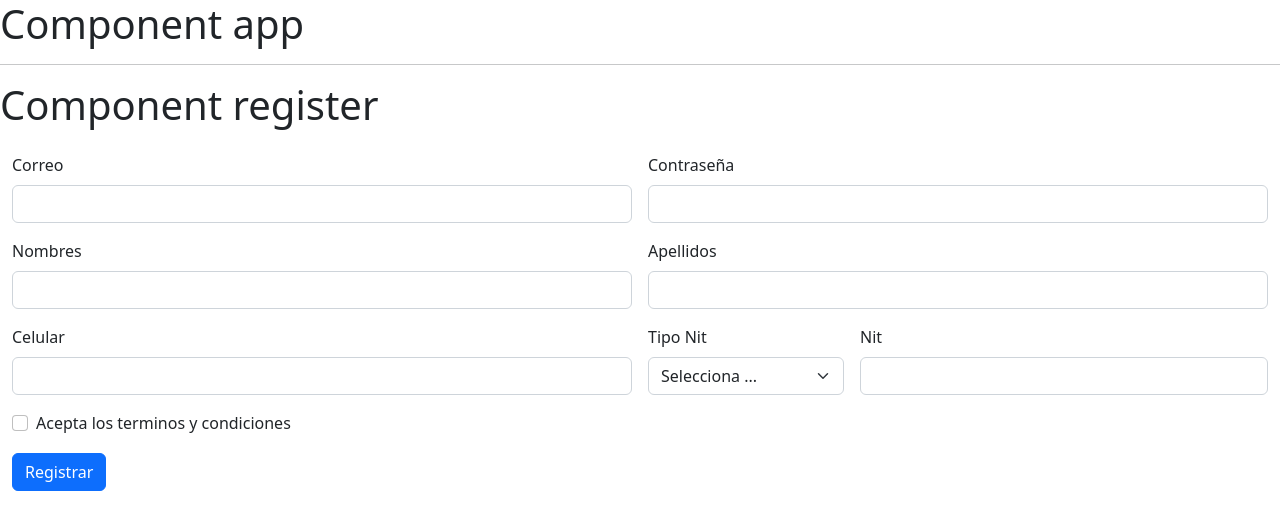
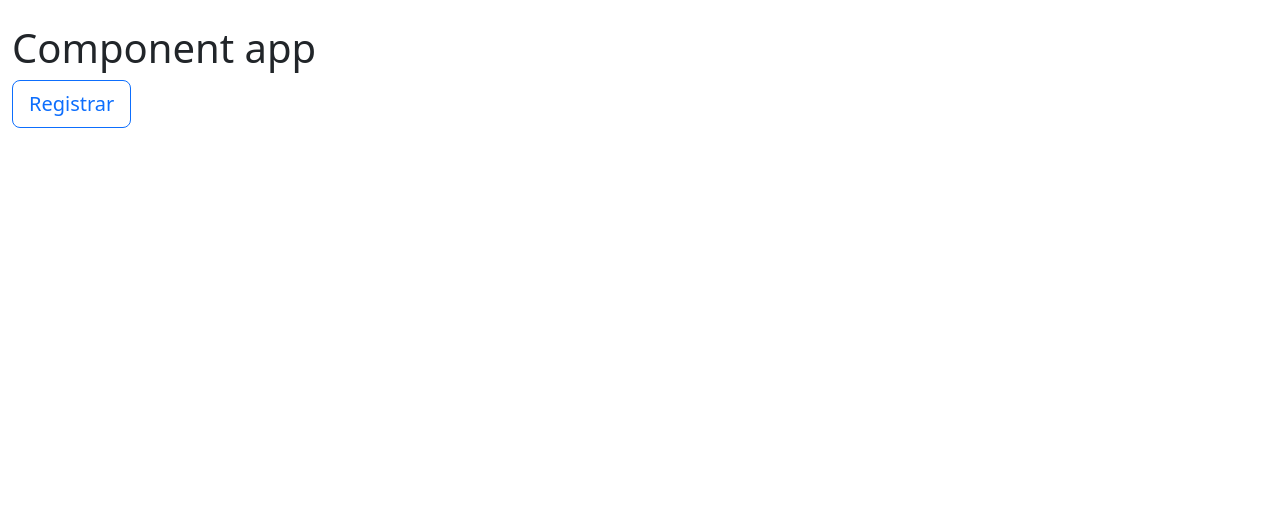
Before and after one commit to BankDNC/frontend, an Angular app: page / in a window 1280 px wide. Shown: the top 530 px of the page. Built offline with nearby package versions, Linux system fonts and the light colour scheme.

Commit message:
add modal register

```diff
--- a/package.json
+++ b/package.json
@@ -18,6 +18,7 @@
     "@angular/platform-browser": "^14.2.0",
     "@angular/platform-browser-dynamic": "^14.2.0",
     "@angular/router": "^14.2.0",
+    "@ng-bootstrap/ng-bootstrap": "^13.1.0",
     "@popperjs/core": "^2.11.6",
     "bootstrap": "^5.2.2",
     "jquery": "^3.6.1",
@@ -29,6 +30,7 @@
     "@angular-devkit/build-angular": "^14.2.5",
     "@angular/cli": "~14.2.5",
     "@angular/compiler-cli": "^14.2.0",
+    "@angular/localize": "^14.2.0",
     "@types/jasmine": "~4.0.0",
     "jasmine-core": "~4.3.0",
     "karma": "~6.4.0",
--- a/src/app/app.component.html
+++ b/src/app/app.component.html
@@ -1,3 +1,4 @@
-<h1>Component app</h1>
-<hr>
-<app-register></app-register>
+<div class="container-xxl bd-gutter mt-3 my-md-4 bd-layout">
+    <h1>Component app</h1>
+    <button class="btn btn-lg btn-outline-primary" (click)="openRegister()">Registrar</button>
+</div>
--- a/src/app/app.component.ts
+++ b/src/app/app.component.ts
@@ -1,4 +1,6 @@
 import { Component } from '@angular/core';
+import { NgbModal } from '@ng-bootstrap/ng-bootstrap';
+import { RegisterComponent } from 'src/app/components/register/register.component';
 
 @Component({
   selector: 'app-root',
@@ -7,4 +9,10 @@ import { Component } from '@angular/core';
 })
 export class AppComponent {
   title = 'bank-frontend';
+
+  constructor(private modalService: NgbModal) { }
+
+  openRegister() {
+    const modalRef = this.modalService.open(RegisterComponent, { size: 'xl', centered: true });
+  }
 }
--- a/src/app/app.module.ts
+++ b/src/app/app.module.ts
@@ -4,6 +4,7 @@ import { BrowserModule } from '@angular/platform-browser';
 import { AppRoutingModule } from './app-routing.module';
 import { AppComponent } from './app.component';
 import { RegisterComponent } from './components/register/register.component';
+import { NgbModule } from '@ng-bootstrap/ng-bootstrap';
 
 @NgModule({
   declarations: [
@@ -12,7 +13,8 @@ import { RegisterComponent } from './components/register/register.component';
   ],
   imports: [
     BrowserModule,
-    AppRoutingModule
+    AppRoutingModule,
+    NgbModule
   ],
   providers: [],
   bootstrap: [AppComponent]
--- a/src/app/components/register/register.component.html
+++ b/src/app/components/register/register.component.html
@@ -1,4 +1,8 @@
-<h1>Component register</h1>
+<div class="modal-header">
+    <h4 class="modal-title">Registro usuarios</h4>
+    <button type="button" class="btn-close" aria-label="Close" (click)="activeModal.dismiss('Cross click')"></button>
+</div>
+<div class="modal-body">
     <div class="container-xxl bd-gutter mt-3 my-md-4 bd-layout">
         <form class="row g-3">
             <div class="col-md-6">
@@ -34,17 +38,16 @@
                 <label for="inputNit" class="form-label">Nit</label>
                 <input type="text" class="form-control" id="inputNit">
             </div>
-        <div class="col-12">
+            <div class="col-12 modal-footer">
                 <div class="form-check">
                     <input class="form-check-input" type="checkbox" id="gridCheck">
                     <label class="form-check-label" for="gridCheck">
                         Acepta los terminos y condiciones
                     </label>
                 </div>
-        </div>
-        <div class="col-12">
                 <button type="submit" class="btn btn-primary">Registrar</button>
             </div>
         </form>
 
     </div>
+</div>
--- a/src/app/components/register/register.component.ts
+++ b/src/app/components/register/register.component.ts
@@ -1,4 +1,5 @@
 import { Component, OnInit } from '@angular/core';
+import { NgbActiveModal } from '@ng-bootstrap/ng-bootstrap';
 
 @Component({
   selector: 'app-register',
@@ -7,7 +8,8 @@ import { Component, OnInit } from '@angular/core';
 })
 export class RegisterComponent implements OnInit {
 
-  constructor() { }
+  constructor(public activeModal: NgbActiveModal) {
+  }
 
   ngOnInit(): void {
   }
--- a/src/polyfills.ts
+++ b/src/polyfills.ts
@@ -1,3 +1,7 @@
+/***************************************************************************************************
+ * Load `$localize` onto the global scope - used if i18n tags appear in Angular templates.
+ */
+import '@angular/localize/init';
 /**
  * This file includes polyfills needed by Angular and is loaded before the app.
  * You can add your own extra polyfills to this file.
--- a/src/styles.scss
+++ b/src/styles.scss
@@ -1 +1,4 @@
 /* You can add global styles to this file, and also import other style files */
+
+/* Importing Bootstrap SCSS file. */
+@import '~bootstrap/scss/bootstrap';
```
Also changed, not shown: 1 other file (tests, documents, lock files or other folders). Lines whose indentation alone changed are shown as unchanged.
